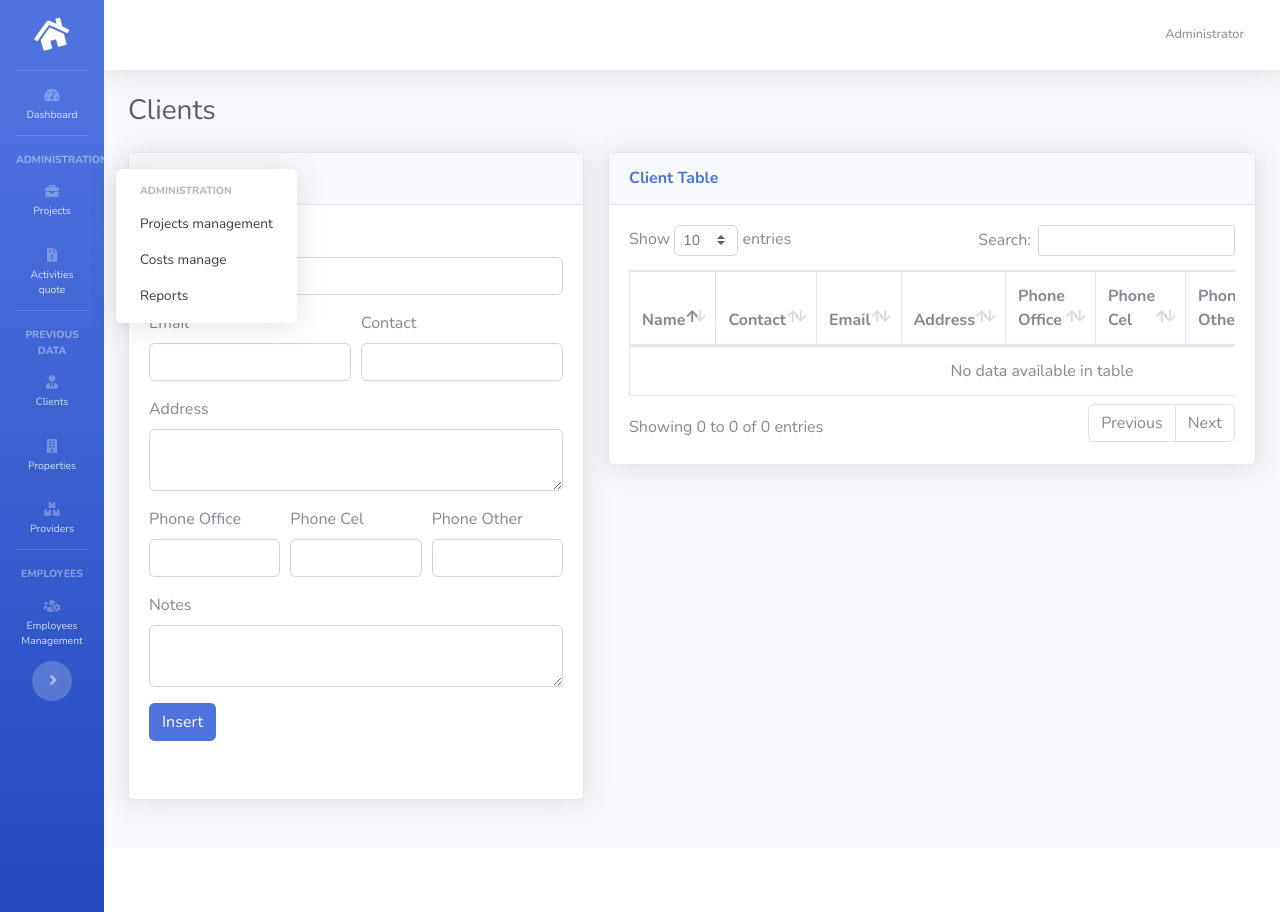
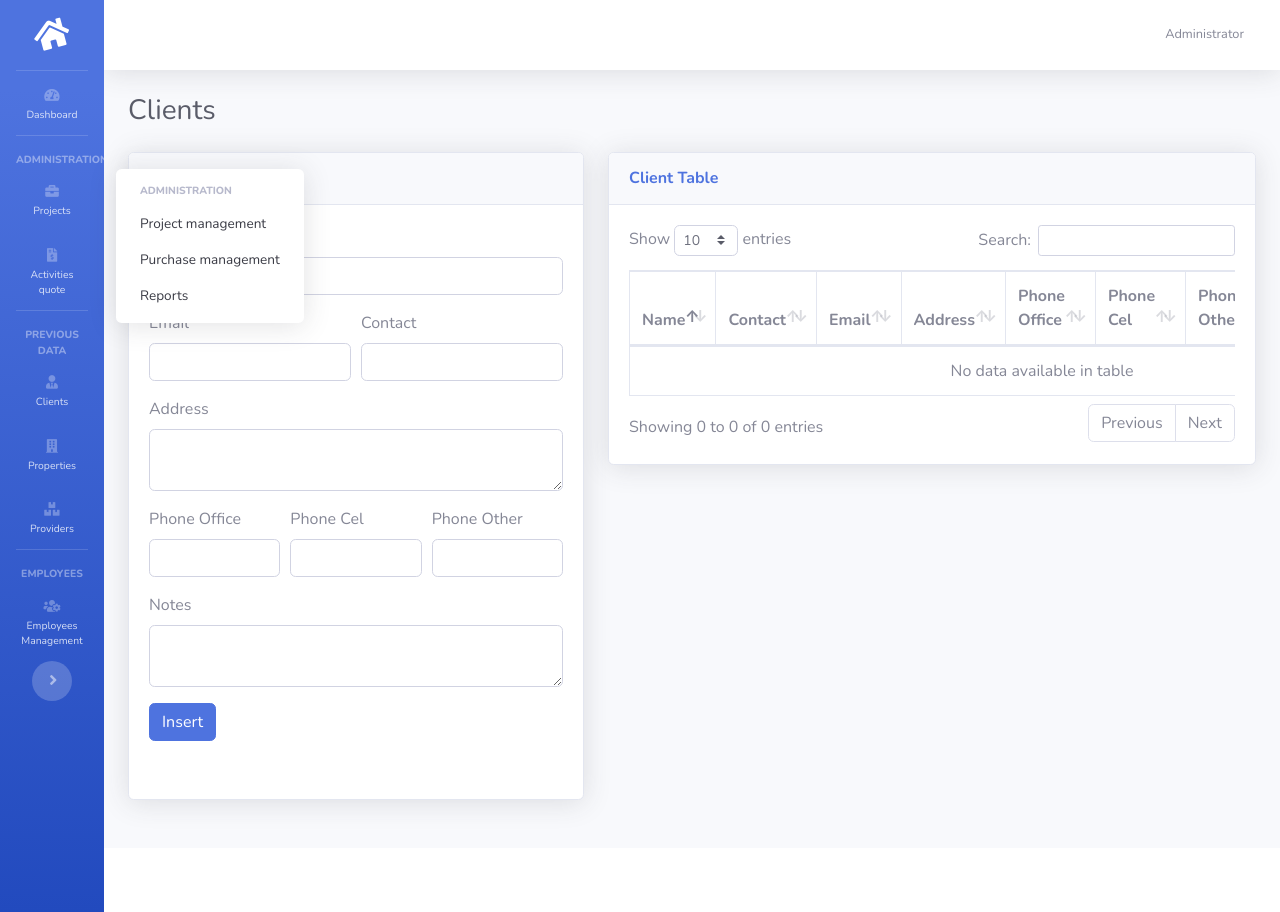
Before and after one commit to franjoro/ProjectManager, a PHP site: page /clientes.php in a window 1280 px wide, after a click on "Projects". Run offline with PHP 8.4, Linux system fonts and the light colour scheme; the visitor is signed in with stand-in values (Sample User, id 1); data that the repository does not hold is empty; some libraries are stand-ins or nearby versions.

Commit message:
Actualizacion hosting 03/07/2020

```diff
--- a/clientes.php
+++ b/clientes.php
@@ -62,8 +62,8 @@ include("./php/conexion.php")
                 <div id="collapseOne" class="collapse" aria-labelledby="headingTwo" data-parent="#accordionSidebar">
                     <div class="bg-white py-2 collapse-inner rounded">
                         <h6 class="collapse-header">Administration</h6>
-                        <a class="collapse-item " href="proyectos.php">Projects management</a>
-                        <a class="collapse-item" href="materiales.php">Costs manage </a>
+                        <a class="collapse-item " href="proyectos.php">Project management</a>
+                        <a class="collapse-item" href="materiales.php">Purchase management</a>
                         <a class="collapse-item" href="reportes.php">Reports</a>
                     </div>
                 </div>
--- a/cotizaciones.php
+++ b/cotizaciones.php
@@ -74,8 +74,8 @@ hr.new2 {
                 <div id="collapseOne" class="collapse" aria-labelledby="headingTwo" data-parent="#accordionSidebar">
                     <div class="bg-white py-2 collapse-inner rounded">
                         <h6 class="collapse-header">Administration</h6>
-                        <a class="collapse-item " href="proyectos.php">Projects management</a>
-                        <a class="collapse-item" href="materiales.php">Costs manage</a>
+                        <a class="collapse-item " href="proyectos.php">Project management</a>
+                        <a class="collapse-item" href="materiales.php">Purchase management</a>
                         <a class="collapse-item" href="reportes.php">Reports</a>
                     </div>
                 </div>
--- a/dashboard.php
+++ b/dashboard.php
@@ -60,8 +60,8 @@ if (isset($_SESSION['user'])) {
                 <div id="collapseOne" class="collapse" aria-labelledby="headingTwo" data-parent="#accordionSidebar">
                     <div class="bg-white py-2 collapse-inner rounded">
                         <h6 class="collapse-header">Administration</h6>
-                        <a class="collapse-item " href="proyectos.php">Projects management</a>
-                        <a class="collapse-item" href="materiales.php">Costs manage</a>
+                        <a class="collapse-item " href="proyectos.php">Project management</a>
+                        <a class="collapse-item" href="materiales.php">Purchase management</a>
                         <a class="collapse-item" href="reportes.php">Reports</a>
                     </div>
                 </div>
--- a/empleados.php
+++ b/empleados.php
@@ -62,8 +62,8 @@ include("./php/conexion.php")
                 <div id="collapseOne" class="collapse" aria-labelledby="headingTwo" data-parent="#accordionSidebar">
                     <div class="bg-white py-2 collapse-inner rounded">
                         <h6 class="collapse-header">Administration</h6>
-                        <a class="collapse-item " href="proyectos.php">Projects management</a>
-                        <a class="collapse-item" href="materiales.php">Costs manage</a>
+                        <a class="collapse-item " href="proyectos.php">Project management</a>
+                        <a class="collapse-item" href="materiales.php">Purchase management</a>
                         <a class="collapse-item" href="reportes.php">Reports</a>
                     </div>
                 </div>
--- a/empleados/myworks.php
+++ b/empleados/myworks.php
@@ -58,7 +58,7 @@ if(isset($_SESSION['user'])){
     <script src="https://cdn.jsdelivr.net/npm/sweetalert2@9"></script>
     <script type="text/javascript" charset="utf8" src="https://cdn.datatables.net/1.10.21/js/jquery.dataTables.js">
     </script>
-    <script src="js/empleados.js"></script>
+    <!-- <script src="js/empleados.js"></script> -->
 
 
 
--- a/labor.php
+++ b/labor.php
@@ -63,8 +63,8 @@ if (isset($_SESSION['user'])) {
                 <div id="collapseOne" class="collapse" aria-labelledby="headingTwo" data-parent="#accordionSidebar">
                     <div class="bg-white py-2 collapse-inner rounded">
                         <h6 class="collapse-header">Administration</h6>
-                        <a class="collapse-item " href="proyectos.php">Projects management</a>
-                        <a class="collapse-item" href="materiales.php">Costs manage</a>
+                        <a class="collapse-item " href="proyectos.php">Project management</a>
+                        <a class="collapse-item" href="materiales.php">Purchase management</a>
                         <a class="collapse-item" href="reportes.php">Reports</a>
                     </div>
                 </div>
--- a/materiales.php
+++ b/materiales.php
@@ -68,8 +68,8 @@ include("./php/conexion.php")
                 <div id="collapseOne" class="collapse" aria-labelledby="headingTwo" data-parent="#accordionSidebar">
                     <div class="bg-white py-2 collapse-inner rounded">
                         <h6 class="collapse-header">Administration</h6>
-                        <a class="collapse-item " href="proyectos.php">Projects management</a>
-                        <a class="collapse-item" href="materiales.php">Costs manage</a>
+                        <a class="collapse-item " href="proyectos.php">Project management</a>
+                        <a class="collapse-item" href="materiales.php">Purchase management</a>
                         <a class="collapse-item" href="reportes.php">Reports</a>
                     </div>
                 </div>
--- a/propiedades.php
+++ b/propiedades.php
@@ -61,8 +61,8 @@ if (isset($_SESSION['user'])) {
                 <div id="collapseOne" class="collapse" aria-labelledby="headingTwo" data-parent="#accordionSidebar">
                     <div class="bg-white py-2 collapse-inner rounded">
                         <h6 class="collapse-header">Administration</h6>
-                        <a class="collapse-item " href="proyectos.php">Projects management</a>
-                        <a class="collapse-item" href="materiales.php">Costs manage</a>
+                        <a class="collapse-item " href="proyectos.php">Project management</a>
+                        <a class="collapse-item" href="materiales.php">Purchase management</a>
                         <a class="collapse-item" href="reportes.php">Reports</a>
                     </div>
                 </div>
--- a/providers.php
+++ b/providers.php
@@ -59,8 +59,8 @@ include("./php/conexion.php")
                 <div id="collapseOne" class="collapse" aria-labelledby="headingTwo" data-parent="#accordionSidebar">
                     <div class="bg-white py-2 collapse-inner rounded">
                         <h6 class="collapse-header">Administration</h6>
-                        <a class="collapse-item " href="proyectos.php">Projects management</a>
-                        <a class="collapse-item" href="materiales.php">Costs manage</a>
+                        <a class="collapse-item " href="proyectos.php">Project management</a>
+                        <a class="collapse-item" href="materiales.php">Purchase management</a>
                         <a class="collapse-item" href="reportes.php">Reports</a>
                     </div>
                 </div>
--- a/proyectos.php
+++ b/proyectos.php
@@ -60,8 +60,8 @@ include("./php/conexion.php")
                 <div id="collapseOne" class="collapse" aria-labelledby="headingTwo" data-parent="#accordionSidebar">
                     <div class="bg-white py-2 collapse-inner rounded">
                         <h6 class="collapse-header">Administration</h6>
-                        <a class="collapse-item " href="proyectos.php">Projects management</a>
-                        <a class="collapse-item" href="materiales.php">Costs manage</a>
+                        <a class="collapse-item " href="proyectos.php">Project management</a>
+                        <a class="collapse-item" href="materiales.php">Purchase management</a>
                         <a class="collapse-item" href="reportes.php">Reports</a>
                     </div>
                 </div>
```
